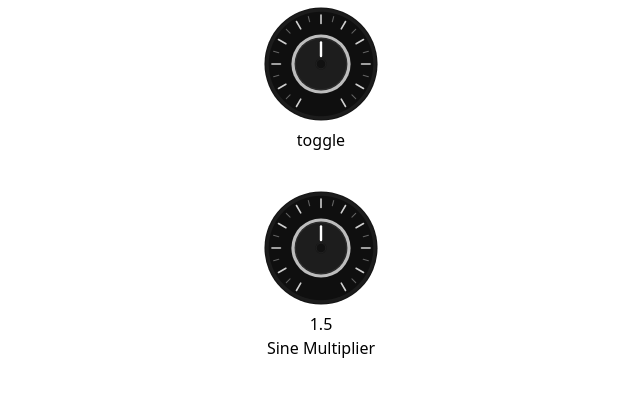
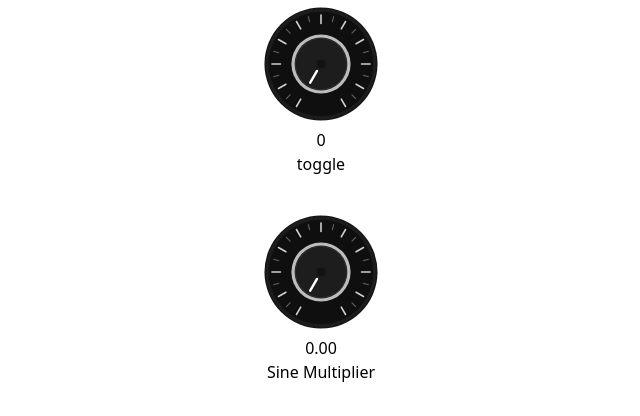
Before and after one commit to ryanennns/websynth, a Vue app: page / in a window 1280 px wide. Shown: the top 416 px of the page, without its empty margins (319-959 px from the left). Built offline with nearby package versions, Linux system fonts and the light colour scheme.

Commit message:
jesse, we need to cook

```diff
--- a/src/App.vue
+++ b/src/App.vue
@@ -1,16 +1,15 @@
 <script setup lang="ts">
 import Dial from "./components/Dial.vue";
-import { computed, ref, watch } from "vue";
+import {ref, watch} from "vue";
 import DialBack from "./components/Dials/Default/DialBack.vue";
 import DialHead from "./components/Dials/Default/DialHead.vue";
 
 const foo = ref<number>(0);
-const bar = ref<number>(0);
-const see = ref<number>(0.5);
-
-const sineMulti = computed<number>(() => see.value * 3);
 
 let counter = 0;
+const sineMulti = ref<number>(0.5);
+watch(sineMulti, () => counter = 0)
+
 let on = ref<boolean>(false);
 const sin = () => {
   if (!on.value) {
@@ -21,8 +20,7 @@ const sin = () => {
 
   counter += 0.05;
 
-  foo.value = val * 0.5 + 0.5;
-  bar.value = val * 100;
+  foo.value = (val * 100) * 0.5 + 50;
 
   setTimeout(sin, 10);
 };
@@ -34,26 +32,30 @@ sin();
   <div class="flex flex-col gap-8">
     <div class="flex-col flex justify-center items-center">
       <Dial
+        :max="100"
+        :min="0"
         :step="0.01"
         :offset="30"
-        :default="0.5"
+        :default="0"
         :head="DialHead"
         :back="DialBack"
         v-model="foo"
         class="h-32 w-32"
       />
+      {{Math.round(foo)}}
       <button @click="() => (on = !on) && sin()">toggle</button>
     </div>
     <div class="flex-col flex justify-center items-center">
       <Dial
+        :max="3"
+        :min="0"
         :offset="30"
-        :default="0.5"
         :head="DialHead"
         :back="DialBack"
-        v-model="see"
+        v-model="sineMulti"
         class="h-32 w-32"
       />
-      <p>{{ sineMulti }}</p>
+      <p>{{ sineMulti.toFixed(2) }}</p>
       <p>Sine Multiplier</p>
     </div>
   </div>
--- a/src/components/Dial.vue
+++ b/src/components/Dial.vue
@@ -12,11 +12,13 @@
 </template>
 
 <script setup lang="ts">
-import { computed, ref, watch } from "vue";
+import {computed, onMounted, ref, watch} from "vue";
 import { clampBetween } from "../helpers/helpers.ts";
 
 interface Props {
   modelValue: number;
+  max: number;
+  min: number;
   step?: number;
   offset?: number;
   default?: number;
@@ -27,8 +29,9 @@ interface Props {
 const props = defineProps<Props>();
 
 const offset = computed<number>(() => props.offset ?? 0);
-const range = computed<number>(() => 360 - 2 * offset.value);
-const step = computed<number>(() => (props.step ?? 1));
+const angleRange = computed<number>(() => 360 - 2 * offset.value);
+const valueRange = computed<number>(() => props.max - props.min);
+const step = computed<number>(() => props.step ?? 1);
 
 const mouseYOnMouseDown = ref<number | undefined>(undefined);
 const valueOnMouseDown = ref<number>(0);
@@ -38,15 +41,12 @@ const dialHeadRotation = computed<number>(
   () => zeroValueRotation.value + degrees.value,
 );
 
-const degrees = ref<number>((props.default ?? 1) * range.value);
-const setDegrees = (val: number) =>
-  (degrees.value = clampBetween(
-    0,
-    range.value,
-    Math.ceil(val / step.value) * step.value,
-  ));
+const degrees = ref<number>((props.default ?? 0));
+const setDegrees = (val: number) => {
+  degrees.value = clampBetween(0, angleRange.value, val);
+};
 
-const normalized = computed<number>(() => degrees.value / range.value);
+const normalized = computed<number>(() => degrees.value / angleRange.value);
 
 const handleMouseDown = (event: any) => {
   mouseYOnMouseDown.value = event.clientY;
@@ -78,7 +78,13 @@ const handleMousewheel = (event: any) => {
 };
 
 const emit = defineEmits(["update:modelValue"]);
-watch(normalized, (newValue) => emit("update:modelValue", newValue));
+watch(normalized, (newValue) =>
+  emit("update:modelValue", newValue * valueRange.value),
+);
 
-watch(props, (newValue) => setDegrees(range.value * newValue.modelValue));
+watch(props, (newValue) =>
+  setDegrees((newValue.modelValue / props.max) * angleRange.value),
+);
+
+onMounted(() => emit("update:modelValue", normalized.value * valueRange.value))
 </script>
```
